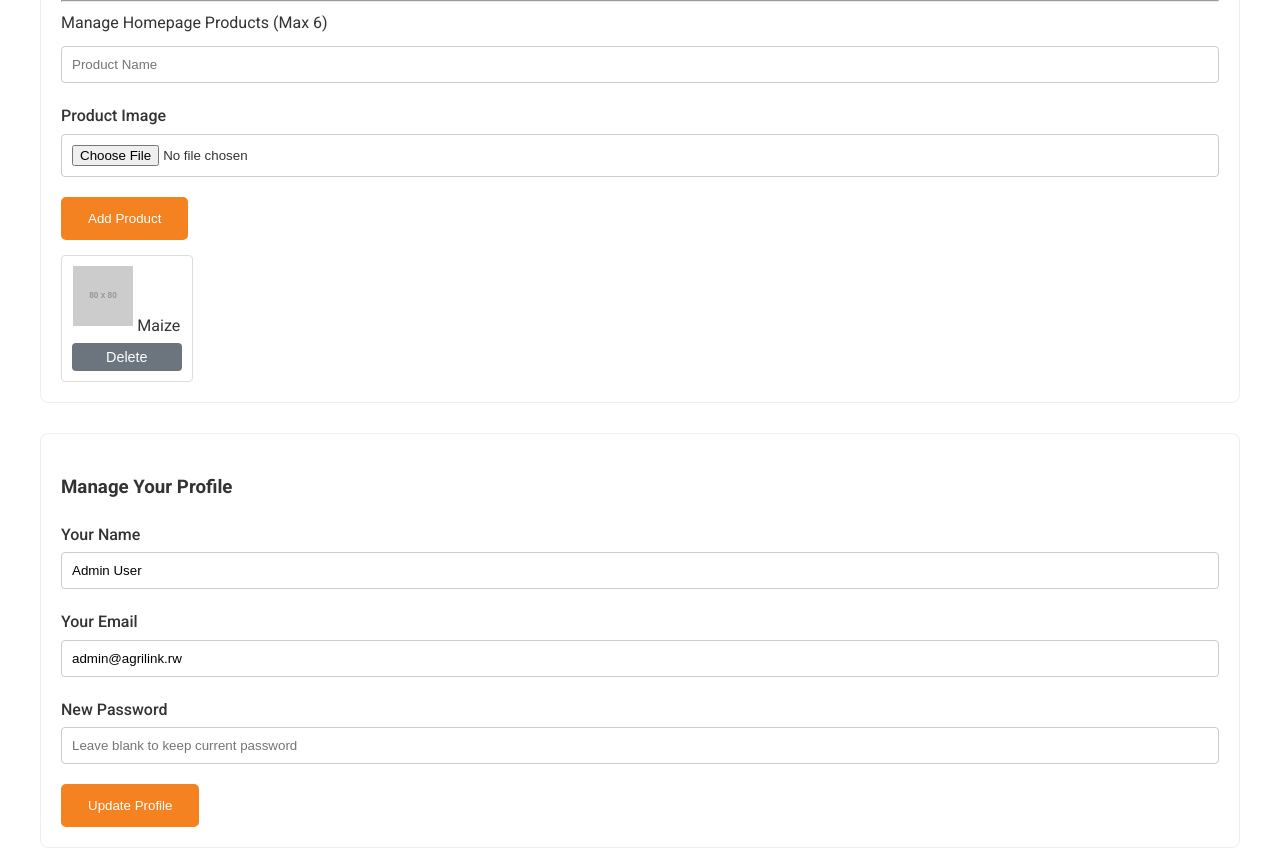
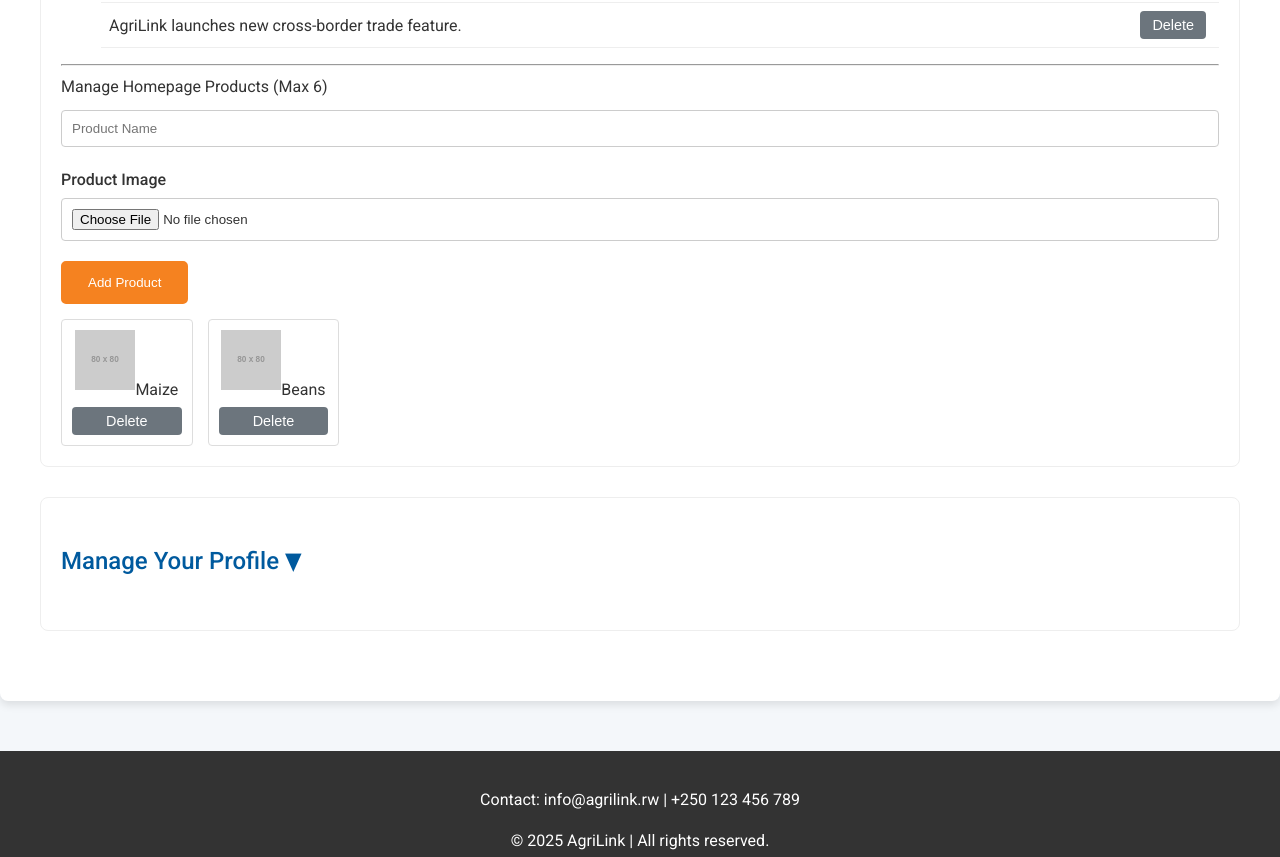
Before and after one commit to sangwaemm/updateagroweb, a plain HTML site: page admin.html in a window 1280 px wide. Shown: the part 958-1815 px from the top of the page. Drawn offline with Linux system fonts and the light colour scheme; placeholder pictures from the web are drawn by us.

Commit message:
Update admin.html

```diff
--- a/admin.html
+++ b/admin.html
@@ -52,8 +52,8 @@
         .current-item img { max-width: 60px; height: auto; margin-bottom: 5px; }
         .current-item .btn-delete { width: 100%; margin-top: 5px; }
 
-        /* Clickable Title */
-        .clickable-title { cursor: pointer; color: var(--primary-color); display: inline-block; padding-bottom: 5px; }
+        /* Clickable Title for collapsible sections */
+        .clickable-title { cursor: pointer; color: var(--primary-color); display: inline-block; padding-bottom: 5px; font-size: 1.5rem; font-weight: 500; }
         .clickable-title:hover { color: var(--secondary-color); }
         .hidden { display: none; }
     </style>
@@ -115,8 +115,8 @@
             </form>
             <div class="current-items-list">
                 <ul>
-                    <!-- Example item, would be generated by backend -->
                     <li><span>New government subsidies available for farmers.</span> <button class="action-btn btn-delete">Delete</button></li>
+                    <li><span>AgriLink launches new cross-border trade feature.</span> <button class="action-btn btn-delete">Delete</button></li>
                 </ul>
             </div>
             <hr>
@@ -124,34 +124,27 @@
             <!-- Products Management -->
             <label>Manage Homepage Products (Max 6)</label>
             <form action="#" method="POST" style="margin-top:10px;">
-                <div class="admin-form-group">
-                    <input type="text" name="product-name" placeholder="Product Name">
-                </div>
-                <div class="admin-form-group">
-                    <label>Product Image</label>
-                    <input type="file" name="product-image" accept="image/*">
-                </div>
+                <div class="admin-form-group"><input type="text" name="product-name" placeholder="Product Name"></div>
+                <div class="admin-form-group"><label>Product Image</label><input type="file" name="product-image" accept="image/*"></div>
                 <button type="submit" class="btn btn-primary">Add Product</button>
             </form>
             <div class="current-items-grid">
-                <!-- Example item, would be generated by backend -->
-                <div class="current-item">
-                    <img src="https://via.placeholder.com/80x80.png?text=Maize" alt="Maize">
-                    <span>Maize</span>
-                    <button class="action-btn btn-delete">Delete</button>
-                </div>
+                <div class="current-item"><img src="https://via.placeholder.com/80x80.png?text=Maize" alt="Maize"><span>Maize</span><button class="action-btn btn-delete">Delete</button></div>
+                <div class="current-item"><img src="https://via.placeholder.com/80x80.png?text=Beans" alt="Beans"><span>Beans</span><button class="action-btn btn-delete">Delete</button></div>
             </div>
         </section>
 
         <!-- Admin Profile Management -->
         <section class="admin-section">
-            <h3>Manage Your Profile</h3>
-            <form action="#" method="POST">
-                <div class="admin-form-group"><label for="admin-name">Your Name</label><input type="text" id="admin-name" value="Admin User"></div>
-                <div class="admin-form-group"><label for="admin-email">Your Email</label><input type="email" id="admin-email" value="admin@agrilink.rw"></div>
-                <div class="admin-form-group"><label for="admin-password">New Password</label><input type="password" id="admin-password" placeholder="Leave blank to keep current password"></div>
-                <button type="submit" class="btn btn-primary">Update Profile</button>
-            </form>
+            <h3 id="profile-management-title" class="clickable-title">Manage Your Profile ▼</h3>
+            <div id="profile-form-wrapper" class="hidden">
+                <form action="#" method="POST" style="margin-top:20px;">
+                    <div class="admin-form-group"><label for="admin-name">Your Name</label><input type="text" id="admin-name" value="Admin User"></div>
+                    <div class="admin-form-group"><label for="admin-email">Your Email</label><input type="email" id="admin-email" value="admin@agrilink.rw"></div>
+                    <div class="admin-form-group"><label for="admin-password">New Password</label><input type="password" id="admin-password" placeholder="Leave blank to keep current password"></div>
+                    <button type="submit" class="btn btn-primary">Update Profile</button>
+                </form>
+            </div>
         </section>
     </div>
 
@@ -166,14 +159,25 @@
     <!-- JAVASCRIPT -->
     <script>
         document.addEventListener('DOMContentLoaded', function() {
+            // --- Logic for User Management collapsible section ---
             const userManagementTitle = document.getElementById('user-management-title');
             const userTableWrapper = document.getElementById('user-table-wrapper');
 
             if (userManagementTitle && userTableWrapper) {
                 userManagementTitle.addEventListener('click', function() {
                     userTableWrapper.classList.toggle('hidden');
-                    // Change arrow direction
                     this.textContent = userTableWrapper.classList.contains('hidden') ? 'Manage User Registrations ▼' : 'Manage User Registrations ▲';
+                });
+            }
+
+            // --- NEW: Logic for Profile Management collapsible section ---
+            const profileManagementTitle = document.getElementById('profile-management-title');
+            const profileFormWrapper = document.getElementById('profile-form-wrapper');
+
+            if (profileManagementTitle && profileFormWrapper) {
+                profileManagementTitle.addEventListener('click', function() {
+                    profileFormWrapper.classList.toggle('hidden');
+                    this.textContent = profileFormWrapper.classList.contains('hidden') ? 'Manage Your Profile ▼' : 'Manage Your Profile ▲';
                 });
             }
         });
```
